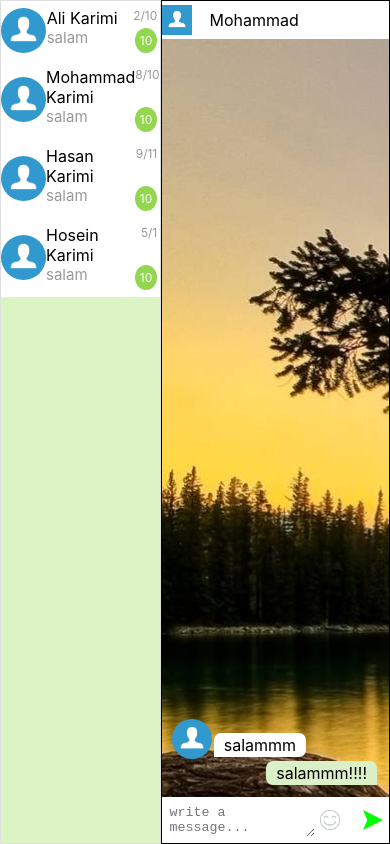
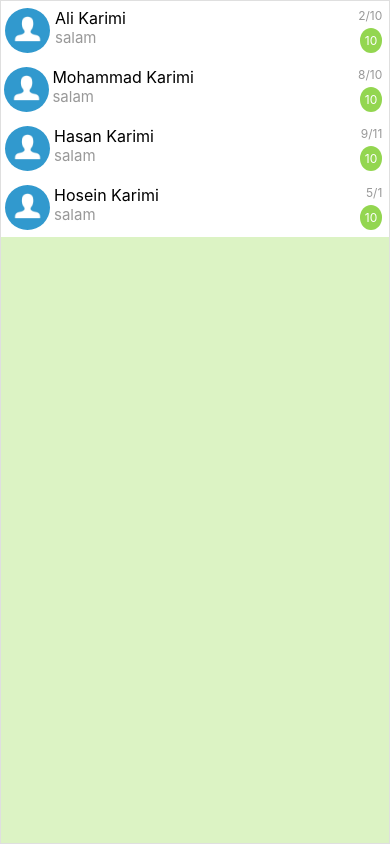
Before and after one commit to mrk24251/Samplework, a React (Create React App) app in the folder messanger/: page /massenger in a window 390 px wide. Built offline with nearby package versions, Linux system fonts and the light colour scheme.

Commit message:
adding some detail

```diff
--- a/messanger/package.json
+++ b/messanger/package.json
@@ -6,10 +6,12 @@
     "@webscopeio/react-textarea-autocomplete": "^4.4.0",
     "emoji-mart": "^2.11.1",
     "emoji-picker-react": "^2.1.1",
+    "re-resizable": "^4.11.0",
     "react": "^16.8.6",
     "react-dom": "^16.8.6",
     "react-feather": "^1.1.6",
     "react-helmet": "^5.2.1",
+    "react-resizable": "^1.8.0",
     "react-router-dom": "^5.0.0",
     "react-scripts": "3.0.0",
     "validate.js": "^0.12.0"
--- a/messanger/src/App.css
+++ b/messanger/src/App.css
@@ -333,6 +333,9 @@ textarea {
   background-color: #fff;
   padding: 7px 0px
 }
+.conv:hover {
+  background-color: rgb(233, 233, 233);
+}
 .profileContainer {
   display: flex;
   flex-direction: row;
@@ -468,3 +471,20 @@ textarea {
   padding: 2px;
   overflow: hidden;
 }
+.resizable_box {
+  display: flex;
+  flex-direction: row;
+  align-content: center;
+  justify-Content: 'center';
+}
+/* Responsive*/
+@media only screen and (max-width: 750px) {
+  .contact_list {
+    display: flex;
+    flex-direction: column;
+    flex: 1;
+  }
+  .Chat{
+    display: none!important;
+  }
+}
```
Also changed, not shown: 1 other file (tests, documents, lock files or other folders).
